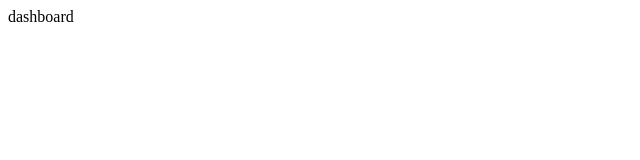
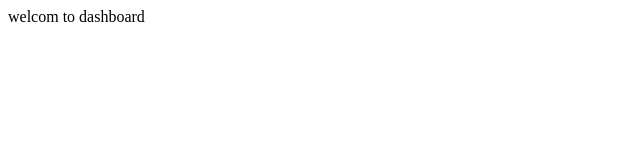
Before and after one commit to anjeljayswal/invoice-app, a Next.js app: page /dashboard in a window 1280 px wide. Shown: the top 160 px of the page, without its empty margins (0-640 px from the left). Built offline with nearby package versions, Linux system fonts and the light colour scheme.

Commit message:
a line added

```diff
--- a/src/app/dashboard/page.tsx
+++ b/src/app/dashboard/page.tsx
@@ -3,7 +3,7 @@ import React from 'react'
 const page = () => {
   return (
     <div>
-      dashboard
+      welcom to dashboard
     </div>
   )
 }
```
